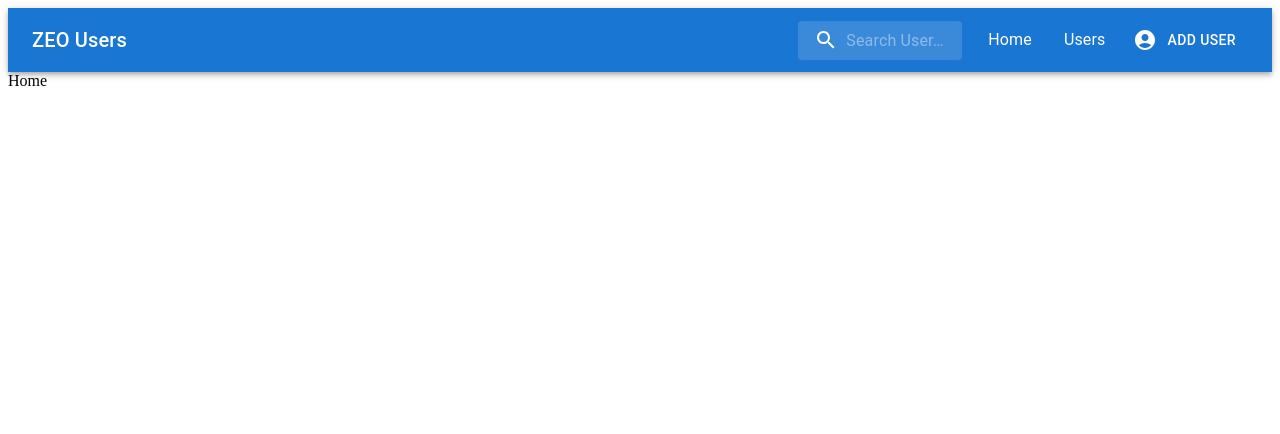
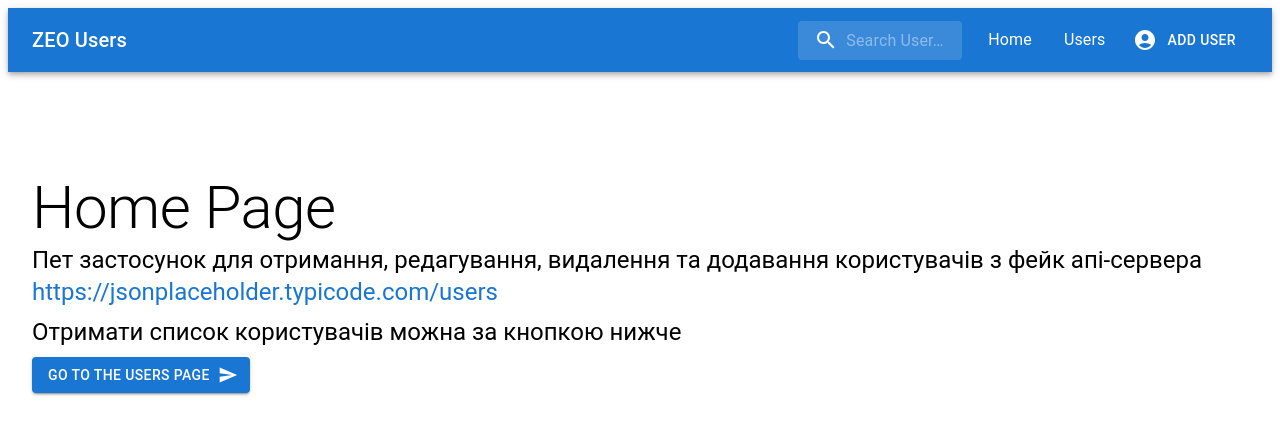
Before and after one commit to overartem/zeo-users, a React (Create React App) app: page / in a window 1280 px wide. Shown: the top 434 px of the page. Built offline with nearby package versions, Linux system fonts and the light colour scheme; no server answers.

Commit message:
Added the homepage

```diff
--- a/src/Components/Header.jsx
+++ b/src/Components/Header.jsx
@@ -70,9 +70,6 @@ export const Header = () => {
 	const handleAddUser = event => {
 		setAnchorEl(event.currentTarget);
 	};
-	// const handleClose = () => {
-	// 	setAnchorEl(null);
-	// };
 
 	return (
 		<Box sx={{ flexGrow: 1 }}>
--- a/src/Pages/Home.jsx
+++ b/src/Pages/Home.jsx
@@ -1,5 +1,39 @@
 import React from 'react';
+import { Link } from 'react-router-dom';
+import { Container } from '@mui/system';
+import { Typography, Box, Link as UiLink, Button } from '@mui/material';
+import SendIcon from '@mui/icons-material/Send';
 
 export const Home = () => {
-	return <div>Home</div>;
+	return (
+		<Container maxWidth='xl'>
+			<Box sx={{ marginTop: '100px' }}>
+				<Typography variant='h2' noWrap>
+					Home Page
+				</Typography>
+				<Typography variant='h5' gutterBottom>
+					Пет застосунок для отримання, редагування, видалення та додавання
+					користувачів з фейк апі-сервера
+					<UiLink
+						href='https://jsonplaceholder.typicode.com/users'
+						underline='hover'
+						rel='noopener'
+					>
+						{' https://jsonplaceholder.typicode.com/users'}
+					</UiLink>
+				</Typography>
+				<Typography variant='h5' gutterBottom>
+					Отримати список користувачів можна за кнопкою нижче
+				</Typography>
+				<Button
+					variant='contained'
+					component={Link}
+					to='/users'
+					endIcon={<SendIcon />}
+				>
+					go to the Users page
+				</Button>
+			</Box>
+		</Container>
+	);
 };
```
